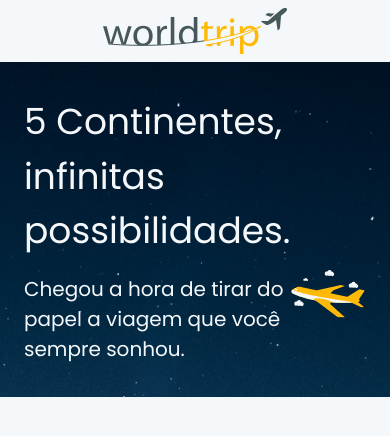
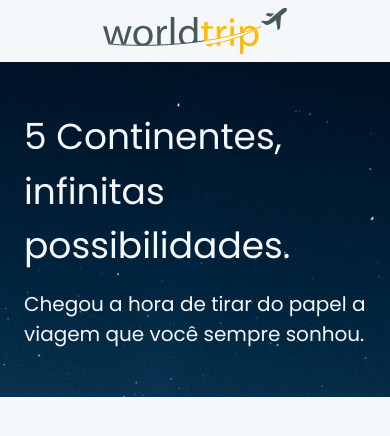
Before and after one commit to mauvieira/worldtrip, a Next.js app: page / in a window 390 px wide. Shown: the top 436 px of the page. Built offline with nearby package versions, Linux system fonts and the light colour scheme.

Commit message:
:iphone: responsive banner
responsive banner

```diff
--- a/src/pages/components/Banner.tsx
+++ b/src/pages/components/Banner.tsx
@@ -1,6 +1,13 @@
-import { Divider, Flex, Image, Stack, Text } from "@chakra-ui/react";
+import { Divider, Flex, Image, Stack, Text, useBreakpointValue } from "@chakra-ui/react";
 
 export function Banner() {
+
+  const isSmallScreen = useBreakpointValue({
+    base: true,
+    md: false,
+    lg: false,
+  })
+
   return (
     <Flex
       as="main"
@@ -26,9 +33,12 @@ export function Banner() {
             Chegou a hora de tirar do papel a viagem que você sempre sonhou.
           </Text>
         </Stack>
-        <Flex flex="1" justify="flex-end" mt="32">
-          <Image src="/airplane.svg" alt="Airplane" />
-        </Flex>
+
+        {!isSmallScreen &&
+          <Flex flex="1" justify="flex-end" mt="32">
+            <Image src="/airplane.svg" alt="Airplane" />
+          </Flex>}
+
       </Flex>
     </Flex>
   )
```
